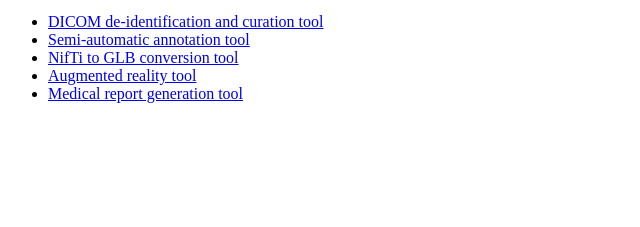
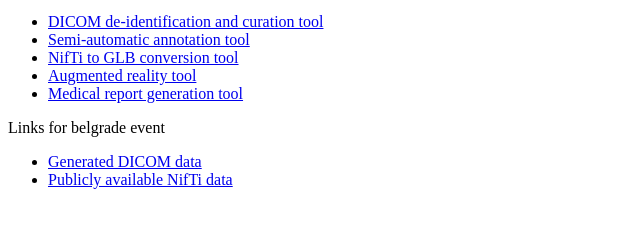
Before and after one commit to pbizopoulos/incisive.iti.gr, a plain HTML site: page index.html in a window 1280 px wide. Shown: the part 35-262 px from the top of the page, without its empty margins (0-640 px from the left). Drawn offline with Linux system fonts and the light colour scheme.

Commit message:
links for belgrade event

```diff
--- a/index.html
+++ b/index.html
@@ -30,6 +30,15 @@
 					<a href="https://medical-report-generation-tool.incisive.iti.gr/">Medical report generation tool</a>
 				</li>
 			</ul>
+			<p>Links for belgrade event</p>
+			<ul>
+				<li>
+					<a href="https://github.com/pbizopoulos/dicom-de-identification-and-curation-tool/releases/download/dist/generated-data.zip">Generated DICOM data</a>
+				</li>
+				<li>
+					<a href="https://drive.google.com/uc?id=1ruTiKdmqhqdbE9xOEmjQGing76nrTK2m">Publicly available NifTi data</a>
+				</li>
+			</ul>
 		</div>
 	</body>
 
```
